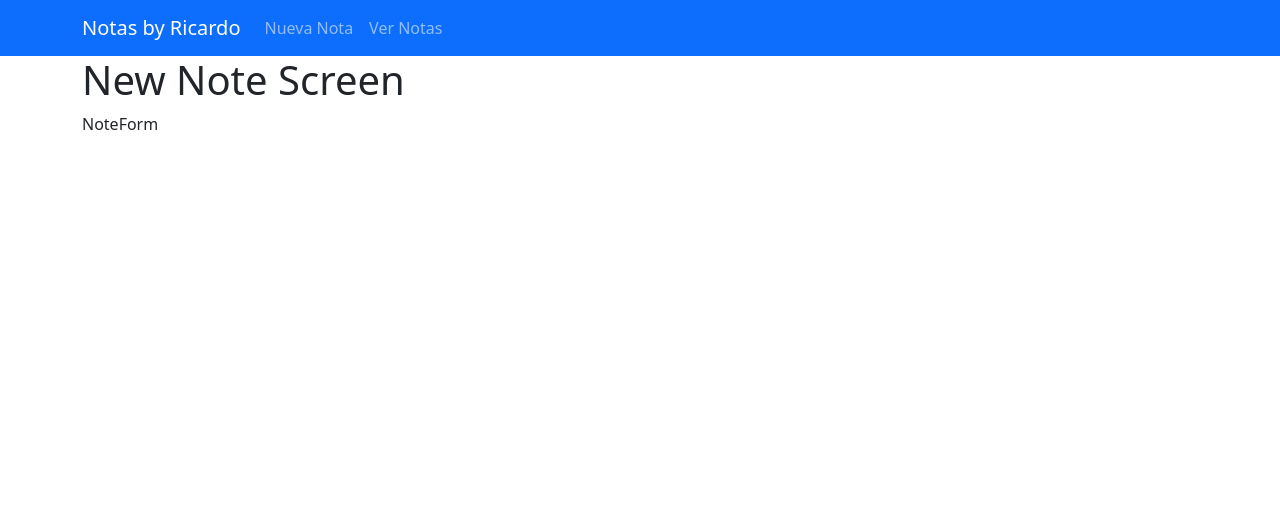
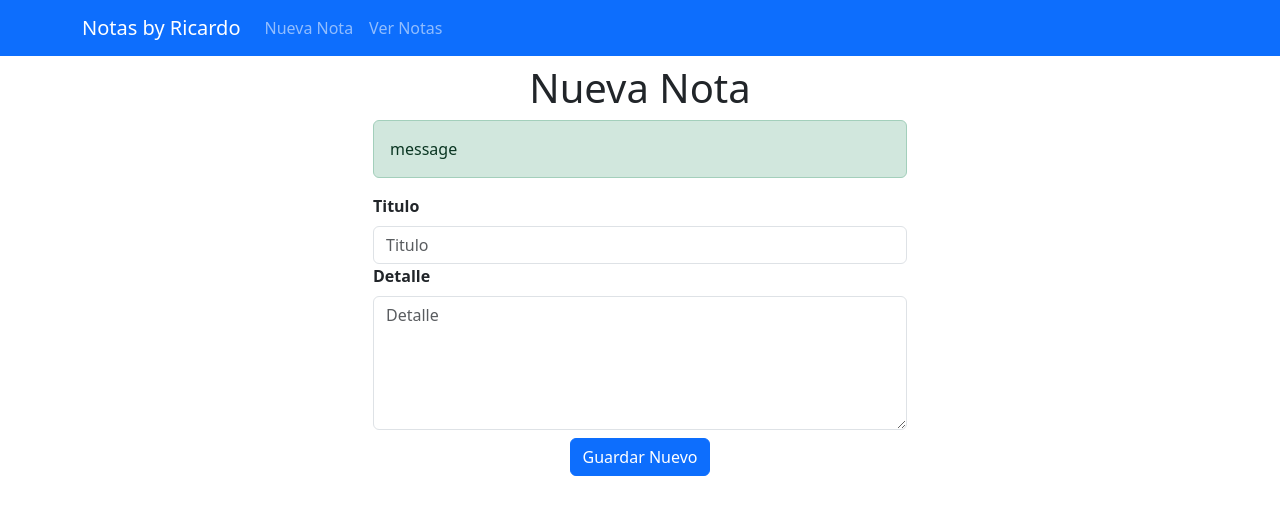
Before and after one commit to ricbm710/notes, a React (Vite) app: page /new in a window 1280 px wide. Shown: the top 514 px of the page. Built offline with nearby package versions, Linux system fonts and the light colour scheme.

Commit message:
storing new note

```diff
--- a/src/App.tsx
+++ b/src/App.tsx
@@ -28,7 +28,12 @@ function App() {
   });
 
   //*Set context for passing props to Outlet
-  const contextValue: OutletContext = { notes, currentNote, setCurrentNote };
+  const contextValue: OutletContext = {
+    notes,
+    setNotes,
+    currentNote,
+    setCurrentNote,
+  };
 
   return (
     <>
--- a/src/components/NoteForm.tsx
+++ b/src/components/NoteForm.tsx
@@ -1,8 +1,97 @@
+//rrd
+import { FormProps, useOutletContext } from "react-router-dom";
+//datatypes
 import { OutletContext } from "../datatypes/datatypes";
+//bootstrap
+import { Alert, Button, Col, Container, Form, Row } from "react-bootstrap";
+import { useEffect, useState } from "react";
+import { generateRandomId, saveUpdatedNotes } from "../utils/utils";
 
-const NoteForm = ({ notes, currentNote, setCurrentNote }: OutletContext) => {
-  console.log(notes);
-  return <div>NoteForm</div>;
+const NoteForm = ({ action }: FormProps) => {
+  //*Retrieve props
+  const { notes, setNotes, currentNote, setCurrentNote } =
+    useOutletContext<OutletContext>();
+
+  //*if action is "new" note, id is autogenerated and current note is updated.
+  useEffect(() => {
+    if (action === "new") {
+      setCurrentNote((prevNote) => ({ ...prevNote, id: generateRandomId() }));
+    }
+  }, []);
+
+  //*onChange input handler
+  const inputChangeHandler = (
+    e: React.ChangeEvent<HTMLInputElement | HTMLTextAreaElement>
+  ) => {
+    setCurrentNote((prevNote) => ({
+      ...prevNote,
+      [e.target.name]: e.target.value,
+    }));
+  };
+
+  //*onClick button handler
+  const buttonClickHandler = () => {
+    saveUpdatedNotes([...notes, currentNote]);
+
+    setNotes((prevNotes) => ({ ...prevNotes, currentNote }));
+
+    //*set currentNote state to init
+    setCurrentNote({
+      id: generateRandomId(),
+      title: "",
+      body: "",
+    });
+  };
+
+  //alert message
+  const [message, setMessage] = useState<string>("message");
+
+  return (
+    <Container className="mt-2">
+      <Row className="justify-content-center">
+        <Col md={6}>
+          <Alert variant="success">{message}</Alert>
+          <Form>
+            <Form.Group controlId="formTitle">
+              <Form.Label className="fw-bold">Titulo</Form.Label>
+              <Form.Control
+                type="text"
+                placeholder="Titulo"
+                value={currentNote.title}
+                onChange={inputChangeHandler}
+                name="title"
+              />
+            </Form.Group>
+            <Form.Group controlId="formBody">
+              <Form.Label className="fw-bold">Detalle</Form.Label>
+              <Form.Control
+                as="textarea"
+                rows={5}
+                placeholder="Detalle"
+                value={currentNote.body}
+                onChange={inputChangeHandler}
+                name="body"
+              />
+            </Form.Group>
+            <div className="text-center">
+              <Button
+                type="submit"
+                variant="primary"
+                className="mt-2 mx-auto"
+                onClick={buttonClickHandler}
+              >
+                {action === "new"
+                  ? "Guardar Nuevo"
+                  : action === "edit"
+                  ? "Guardar Cambios"
+                  : "indefinido"}
+              </Button>
+            </div>
+          </Form>
+        </Col>
+      </Row>
+    </Container>
+  );
 };
 
 export default NoteForm;
--- a/src/datatypes/datatypes.ts
+++ b/src/datatypes/datatypes.ts
@@ -9,6 +9,11 @@ export interface Note {
 //*Outlet Context
 export interface OutletContext {
   notes: Note[];
+  setNotes: Dispatch<React.SetStateAction<Note[]>>;
   currentNote: Note;
   setCurrentNote: Dispatch<React.SetStateAction<Note>>;
 }
+//*Form Props
+export interface FormProps {
+  action: string;
+}
--- a/src/screens/NewNoteScreen.tsx
+++ b/src/screens/NewNoteScreen.tsx
@@ -9,17 +9,12 @@ import NoteForm from "../components/NoteForm";
 
 const NewNoteScreen = () => {
   //*Retrieve props
-  const { notes, currentNote, setCurrentNote } =
-    useOutletContext<OutletContext>();
+  const {} = useOutletContext<OutletContext>();
 
   return (
     <Container>
-      <h1>New Note Screen</h1>
-      <NoteForm
-        notes={notes}
-        currentNote={currentNote}
-        setCurrentNote={setCurrentNote}
-      />
+      <h1 className="text-center mt-2">Nueva Nota</h1>
+      <NoteForm action="new" />
     </Container>
   );
 };
--- a/src/utils/utils.ts
+++ b/src/utils/utils.ts
@@ -5,3 +5,13 @@ export const getNotes = (): Note[] => {
   const notes = localStorage.getItem("notes");
   return notes ? JSON.parse(notes) : [];
 };
+
+//generate id
+export const generateRandomId = (): string => {
+  return Math.random().toString(36).substring(2, 9) + Date.now().toString(36);
+};
+
+//save updated list of notes
+export const saveUpdatedNotes = (updatedNotes: Note[]) => {
+  localStorage.setItem("notes", JSON.stringify(updatedNotes));
+};
```
